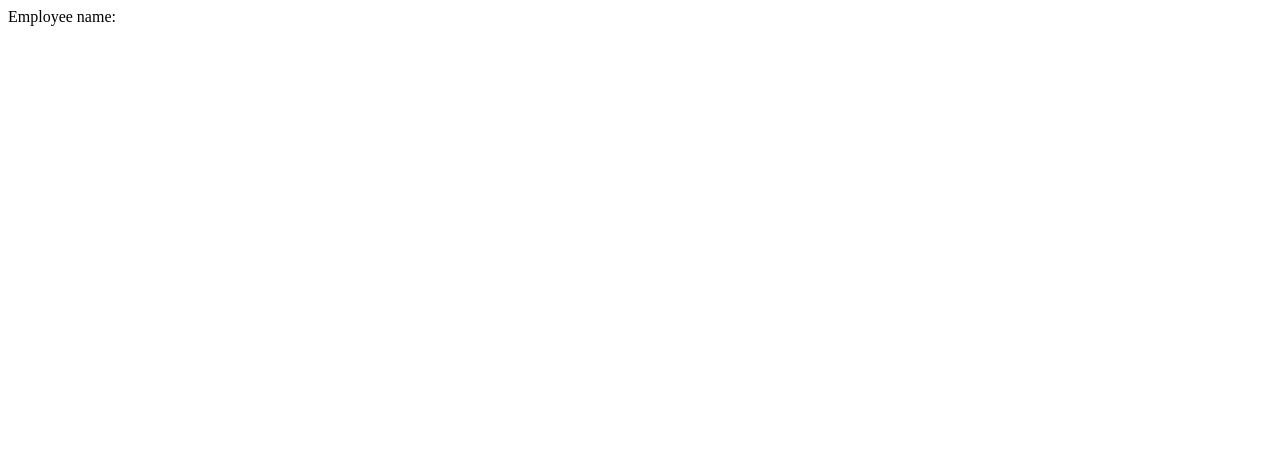
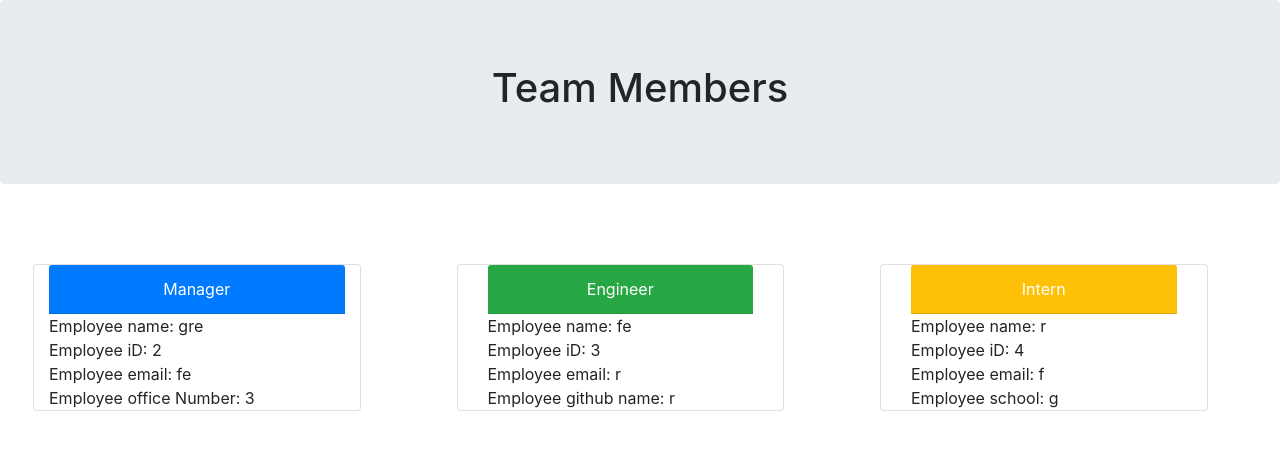
Before and after one commit to KatieMcbride/Template-Engine, a website: page team.html in a window 1280 px wide. Drawn offline with nearby package versions, Linux system fonts and the light colour scheme.

Commit message:
css and working html output

```diff
--- a/app.js
+++ b/app.js
@@ -4,7 +4,7 @@ const Engineer = require("./lib/Engineer");
 const Intern = require("./lib/Intern");
 const path = require("path");
 const fs = require("fs");
-const outputPath = path.resolve(__dirname, "output", "team.html");
+// const outputPath = path.resolve(__dirname, "output", "team.html");
 const teamMembers = [];
 const idArray = [];
 
@@ -166,11 +166,54 @@ function buildTeam() {
             <meta charset="UTF-8">
             <meta name="viewport" content="width=device-width, initial-scale=1.0">
             <meta http-equiv="X-UA-Compatible" content="ie=edge">
+            <link rel="stylesheet" href="https://stackpath.bootstrapcdn.com/bootstrap/4.3.1/css/bootstrap.min.css" />
             <title>Employee</title>
         </head>
         <body>
-            <div> Employee name: ${teamMembers[0].name}</div>
-        </body>
+        <div class="jumbotron">
+            <h1 class= "text-center">Team Members</h1>
+        </div>
+        <div class="row d-flex">
+        <div class="col-3 card m-5">
+            <div>
+                <div class="card-header text-center text-white bg-primary font-weight-bold>
+                Manager
+                </div>
+                <div> Employee name: ${teamMembers[0].name}</div>
+                <div> Employee iD: ${teamMembers[0].id}</div>
+                <div> Employee email: ${teamMembers[0].email}</div>
+                <div> Employee office Number: ${teamMembers[0].officeNumber}</div>
+            </div>
+        </div>
+        <div class="col-3 card m-5">
+            <div class="container">
+                <div>
+                <div class="card-header text-center text-white bg-success font-weight-bold">
+                 Engineer
+                </div>
+                <div> Employee name: ${teamMembers[1].name}</div>
+                <div> Employee iD: ${teamMembers[1].id}</div>
+                <div> Employee email: ${teamMembers[1].email}</div>
+                <div> Employee github name: ${teamMembers[1].github}</div>
+            </div>
+            </div>
+        </div>
+        <div class="col-3 card m-5">
+            <div class="container">
+                <div>
+                    <div class="card-header text-center text-white bg-warning font-weight-bold">
+                    Intern
+                    </div>
+                    <div> Employee name: ${teamMembers[2].name}</div>
+                    <div> Employee iD: ${teamMembers[2].id}</div>
+                    <div> Employee email: ${teamMembers[2].email}</div>
+                    <div> Employee school: ${teamMembers[2].school}</div>
+                </div>
+            </div>
+        </div>
+    </div>
+
+    </body>
     </html>`
 
     return fs.writeFileSync("team.html", htmlBuild , "utf-8")
--- a/team.html
+++ b/team.html
@@ -4,9 +4,52 @@
             <meta charset="UTF-8">
             <meta name="viewport" content="width=device-width, initial-scale=1.0">
             <meta http-equiv="X-UA-Compatible" content="ie=edge">
+            <link rel="stylesheet" href="https://stackpath.bootstrapcdn.com/bootstrap/4.3.1/css/bootstrap.min.css" />
             <title>Employee</title>
         </head>
         <body>
-            <div> Employee name: </div>
-        </body>
+        <div class="jumbotron">
+            <h1 class= "text-center">Team Members</h1>
+        </div>
+        <div class="row d-flex">
+        <div class="col-3 card m-5">
+            <div>
+                <div class="card-header text-center text-white bg-primary">
+                Manager
+                </div>
+                <div> Employee name: gre</div>
+                <div> Employee iD: 2</div>
+                <div> Employee email: fe</div>
+                <div> Employee office Number: 3</div>
+            </div>
+        </div>
+        <div class="col-3 card m-5">
+            <div class="container">
+                <div>
+                <div class="card-header text-center text-white bg-success">
+                 Engineer
+                </div>
+                <div> Employee name: fe</div>
+                <div> Employee iD: 3</div>
+                <div> Employee email: r</div>
+                <div> Employee github name: r</div>
+            </div>
+            </div>
+        </div>
+        <div class="col-3 card m-5">
+            <div class="container">
+                <div>
+                    <div class="card-header text-center text-white bg-warning">
+                    Intern
+                    </div>
+                    <div> Employee name: r</div>
+                    <div> Employee iD: 4</div>
+                    <div> Employee email: f</div>
+                    <div> Employee school: g</div>
+                </div>
+            </div>
+        </div>
+    </div>
+
+    </body>
     </html>
```
